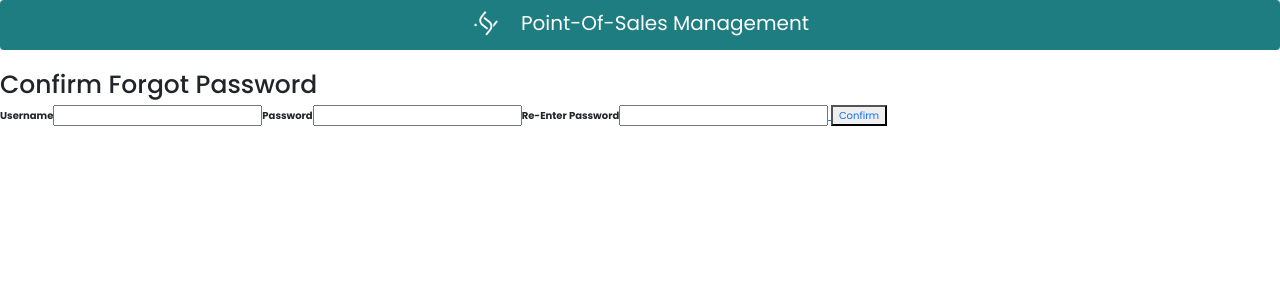
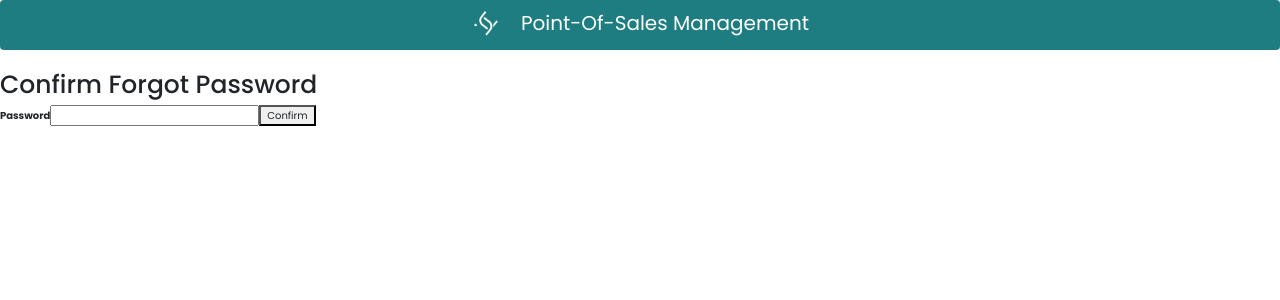
Before and after one commit to Trissarious/POS_SalesManagement_REACT, a React (Create React App) app: page /changepassword in a window 1280 px wide. Shown: the top 300 px of the page. Built offline with nearby package versions, Linux system fonts and the light colour scheme.

Commit message:
Wokring ChangePassword and fixed TransactionDetails

```diff
--- a/src/components/Administrator/ChangePassword.tsx
+++ b/src/components/Administrator/ChangePassword.tsx
@@ -1,29 +1,44 @@
 import React, { useState } from "react";
 import { Link } from "react-router-dom"; // Import Link
+import { RestAccount } from "../REST/REST Account/RestAccount";
+import axios from "axios";
 
 const ChangePassword = () => {
-  const [username, setUsername] = useState("");
+  const [deleteByID, getAccountbyId, editAccount, addAccount, account] = RestAccount();
   const [password, setPassword] = useState("");
   const [reEnterPassword, setReEnterPassword] = useState("");
 
-  const handleSubmit = (e: React.FormEvent) => {
+  const handleSubmit = async (e: React.FormEvent) => {
     e.preventDefault();
-    // TODO: Confirm forgot password
-    // After confirming, you can navigate to "/adminmainpage"
+
+    // TODO: Add validation for password and re-enter password match
+
+    // Extract the reset token from the URL (assuming it's passed as a query parameter)
+    const resetToken = new URLSearchParams(window.location.search).get('token');
+
+    try {
+      // Make a request to change the password
+      const response = await axios.put(
+        `http://localhost:8080/user/changepassword?resetToken=${resetToken}`,
+        {
+          password: password,
+        }
+      );
+
+      // Handle success (you can redirect the user or show a success message)
+      console.log(response.data);
+    } catch (error) {
+      // Handle errors (you can show an error message)
+      console.error(error);
+    }
   };
+
+
 
   return (
     <div className="confirm-forgot-password">
       <h1>Confirm Forgot Password</h1>
       <form onSubmit={handleSubmit}>
-        <label>
-          Username
-          <input
-            type="text"
-            value={username}
-            onChange={(e) => setUsername(e.target.value)}
-          />
-        </label>
         <label>
           Password
           <input
@@ -32,17 +47,9 @@ const ChangePassword = () => {
             onChange={(e) => setPassword(e.target.value)}
           />
         </label>
-        <label>
-          Re-Enter Password
-          <input
-            type="password"
-            value={reEnterPassword}
-            onChange={(e) => setReEnterPassword(e.target.value)}
-          />
-        </label>
-        <Link to="/adminmainpage"> {/* Use Link to navigate */}
-          <button type="submit">Confirm</button>
-        </Link>
+        <button type="submit" onClick={handleSubmit}>
+          Confirm
+        </button>
       </form>
     </div>
   );
--- a/src/components/Cashier/TransactionDetails.tsx
+++ b/src/components/Cashier/TransactionDetails.tsx
@@ -100,7 +100,7 @@ const TransactionDetails = () => {
                     const confirmed = window.confirm('Are you sure you want to refund?');
                     if (confirmed) {
                         setRefunded(true);
-                        axios.put(`http://localhost:8080/transaction/putTransaction?transactionid=${id}`, { refunded: true })
+                        axios.put(`http://localhost:8080/transaction/isRefunded?transactionid=${id}`, { refunded: true })
                           .then((response) => {
                               window.confirm(`Transaction ${id} has been refunded.`);
                               console.log('Refund successful:', response.data);
@@ -141,7 +141,7 @@ const TransactionDetails = () => {
                 const confirmed = window.confirm('Are you sure you want to return item?');
                 if (confirmed) {
                     setReturned(true);
-                    axios.put(`http://localhost:8080/transaction/putTransaction?transactionid=${id}`, { returned: true })
+                    axios.put(`http://localhost:8080/transaction/isReturned?transactionid=${id}`, { returned: true })
                       .then((response) => {
                           window.confirm(`Transaction ${id} has been returned.`);
                           console.log('Return successful:', response.data);
```
